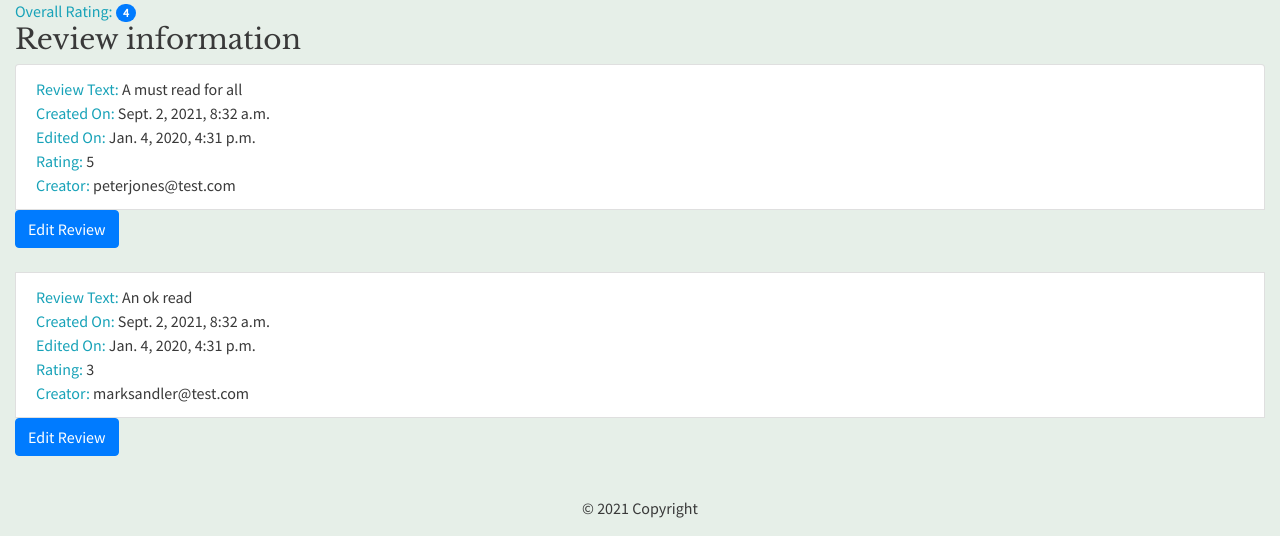
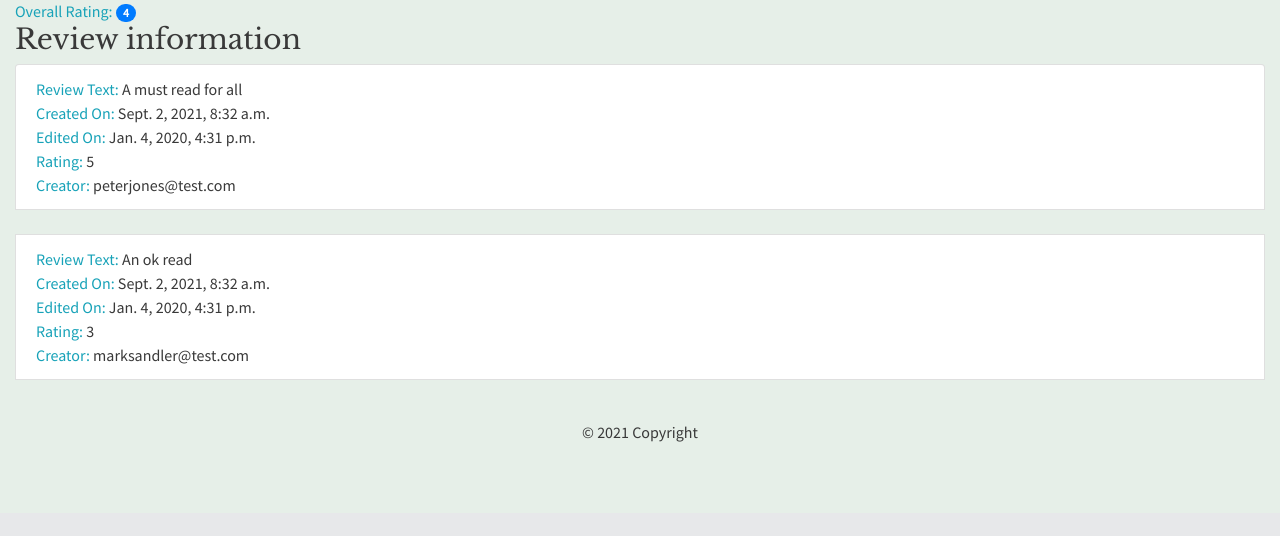
Before and after one commit to petrenkonikita112263/Book_Library, a Django app: page /books/1 in a window 1280 px wide. Shown: the part 287-823 px from the top of the page. After the commit the page ends 729 px from the top, so only its background shows below. Run offline with Django 3.2, Linux system fonts and the light colour scheme; data comes from the database, SQL or seed files in the repository; some libraries are stand-ins or nearby versions.

Commit message:
Hide Edit Review button for no creator of review or user that isn't in staff.

```diff
--- a/reviews/templates/reviews/book_details.html
+++ b/reviews/templates/reviews/book_details.html
@@ -55,9 +55,11 @@
                     <span class="text-info">Creator: </span>
                     <span>{{ review.creator }}</span>
                 </li>
-                <a href="{% url 'review_edit' book.pk review.pk %}">
-                    <input type="submit" class="btn btn-primary" value="Edit Review">
-                </a>
+                {% if user.is_staff or review.creator.id == user.id %}
+                    <a href="{% url 'review_edit' book.pk review.pk %}">
+                        <input type="submit" class="btn btn-primary" value="Edit Review">
+                    </a>
+                {% endif %}
                 <br>
             {% endfor %}
         </ul>
```
